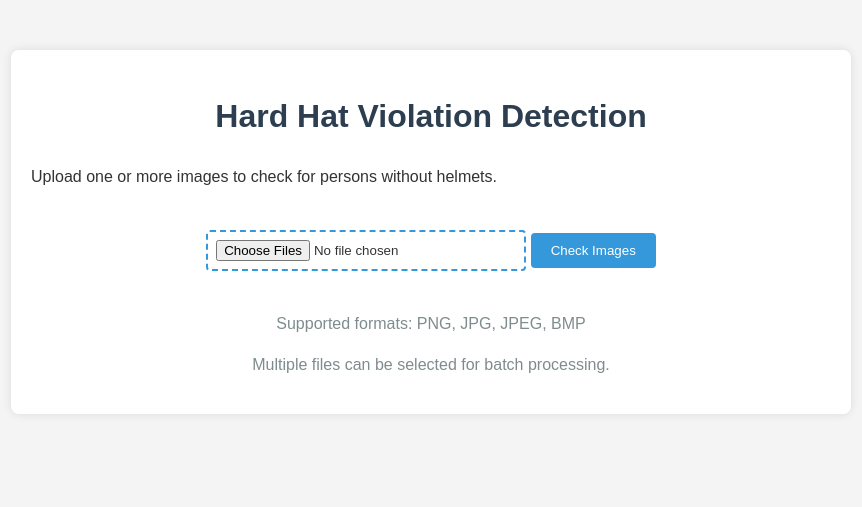
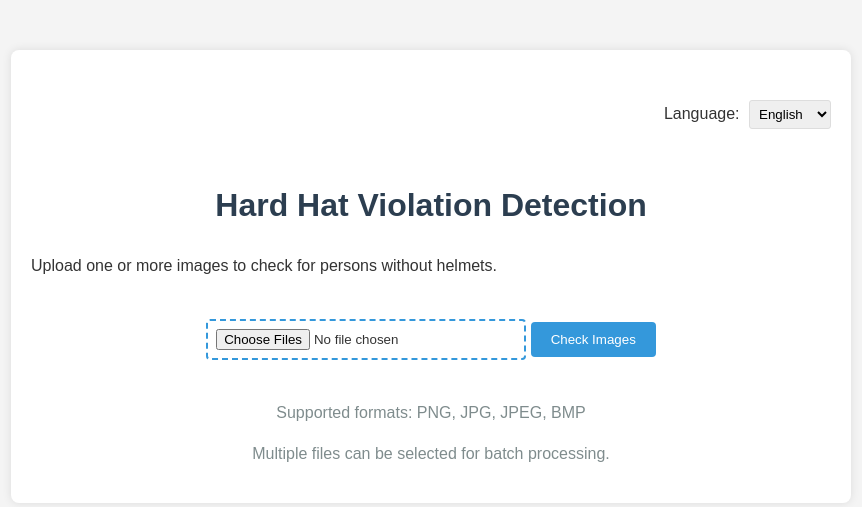
Before and after one commit to Krupinin/recognition_of_hard_hats, a FastAPI app: page / in a window 1280 px wide. Shown: the top 507 px of the page, without its empty margins (209-1071 px from the left). Run offline with FastAPI, Linux system fonts and the light colour scheme.

Commit message:
add language switch

```diff
--- /dev/null
+++ b/web_interface/babel.cfg
@@ -0,0 +1,3 @@
+[python: **.py]
+[jinja2: **/templates/**.html]
+extensions=jinja2.ext.i18n
--- a/web_interface/main.py
+++ b/web_interface/main.py
@@ -1,19 +1,44 @@
-from fastapi import FastAPI, File, UploadFile, Request
-from fastapi.responses import HTMLResponse
+from fastapi import FastAPI, File, UploadFile, Request, Form
+from fastapi.responses import HTMLResponse, RedirectResponse
 from fastapi.staticfiles import StaticFiles
 from fastapi.templating import Jinja2Templates
 import os
 import tempfile
 import shutil
 from detect import check_image
+import gettext
 
 app = FastAPI()
 app.mount("/static", StaticFiles(directory="static"), name="static")
+
+def get_translations(lang_code):
+    """Get translations for the given language"""
+    try:
+        locale_path = os.path.join('locale', lang_code, 'LC_MESSAGES', 'messages.mo')
+        if os.path.exists(locale_path):
+            return gettext.translation('messages', localedir='locale', languages=[lang_code])
+    except Exception:
+        pass
+    return None
+
+def get_text_function(lang_code):
+    """Get translation function for templates"""
+    trans = get_translations(lang_code)
+    if trans:
+        return trans.gettext
+    else:
+        return str  # fallback to original string
+
 templates = Jinja2Templates(directory="templates")
 
 @app.get("/", response_class=HTMLResponse)
 async def home(request: Request):
-    return templates.TemplateResponse("index.html", {"request": request})
+    lang = request.cookies.get('language', 'en')
+    trans_func = get_text_function(lang)
+    return templates.TemplateResponse("index.html", {
+        "request": request,
+        "_": trans_func
+    })
 
 @app.post("/upload", response_class=HTMLResponse)
 async def upload_files(request: Request, files: list[UploadFile] = File(...)):
@@ -39,4 +64,17 @@ async def upload_files(request: Request, files: list[UploadFile] = File(...)):
         finally:
             os.unlink(temp_path)
 
-    return templates.TemplateResponse("results.html", {"request": request, "results": results, "total_warnings": total_warnings})
+    lang = request.cookies.get('language', 'en')
+    trans_func = get_text_function(lang)
+    return templates.TemplateResponse("results.html", {
+        "request": request,
+        "results": results,
+        "total_warnings": total_warnings,
+        "_": trans_func
+    })
+
+@app.post("/set_language")
+async def set_language(request: Request, language: str = Form(...)):
+    response = RedirectResponse(url="/", status_code=303)
+    response.set_cookie(key="language", value=language, httponly=True)
+    return response
--- a/web_interface/requirements-web.txt
+++ b/web_interface/requirements-web.txt
@@ -3,3 +3,4 @@ uvicorn[standard]
 Jinja2
 aiofiles
 python-multipart
+Babel
--- a/web_interface/static/style.css
+++ b/web_interface/static/style.css
@@ -14,6 +14,23 @@ body {
     background-color: white;
     border-radius: 8px;
     box-shadow: 0 0 10px rgba(0, 0, 0, 0.1);
+}
+
+.language-selector {
+    text-align: right;
+    margin-bottom: 20px;
+}
+
+.language-selector form {
+    display: inline-block;
+    text-align: left;
+}
+
+.language-selector select {
+    margin-left: 5px;
+    padding: 5px;
+    border: 1px solid #ddd;
+    border-radius: 3px;
 }
 
 h1 {
--- a/web_interface/templates/index.html
+++ b/web_interface/templates/index.html
@@ -1,24 +1,33 @@
 <!DOCTYPE html>
-<html lang="en">
+<html lang="{{ request.headers.get('accept-language', 'en').split(',')[0] }}">
 <head>
     <meta charset="UTF-8">
     <meta name="viewport" content="width=device-width, initial-scale=1.0">
-    <title>Hard Hat Detection</title>
+    <title>{{ _("Hard Hat Detection") }}</title>
     <link rel="stylesheet" href="{{ url_for('static', path='style.css') }}">
 </head>
 <body>
     <div class="container">
-        <h1>Hard Hat Violation Detection</h1>
-        <p>Upload one or more images to check for persons without helmets.</p>
+        <div class="language-selector">
+            <form action="/set_language" method="post">
+                <label for="language">{{ _("Language:") }}</label>
+                <select name="language" id="language" onchange="this.form.submit()">
+                    <option value="en" {% if request.cookies.get('language', 'en') == 'en' %}selected{% endif %}>English</option>
+                    <option value="ru" {% if request.cookies.get('language', 'en') == 'ru' %}selected{% endif %}>Русский</option>
+                </select>
+            </form>
+        </div>
+        <h1>{{ _("Hard Hat Violation Detection") }}</h1>
+        <p>{{ _("Upload one or more images to check for persons without helmets.") }}</p>
 
         <form action="/upload" method="post" enctype="multipart/form-data">
             <input type="file" name="files" multiple accept="image/*" required>
-            <button type="submit">Check Images</button>
+            <button type="submit">{{ _("Check Images") }}</button>
         </form>
 
         <div class="info">
-            <p>Supported formats: PNG, JPG, JPEG, BMP</p>
-            <p>Multiple files can be selected for batch processing.</p>
+            <p>{{ _("Supported formats: PNG, JPG, JPEG, BMP") }}</p>
+            <p>{{ _("Multiple files can be selected for batch processing.") }}</p>
         </div>
     </div>
 </body>
```
Also changed, not shown: web_interface/templates/results.html (+14 -5 lines), web_interface/locale/en/LC_MESSAGES/messages.po (added), web_interface/locale/ru/LC_MESSAGES/messages.po (added), 3 other files.
